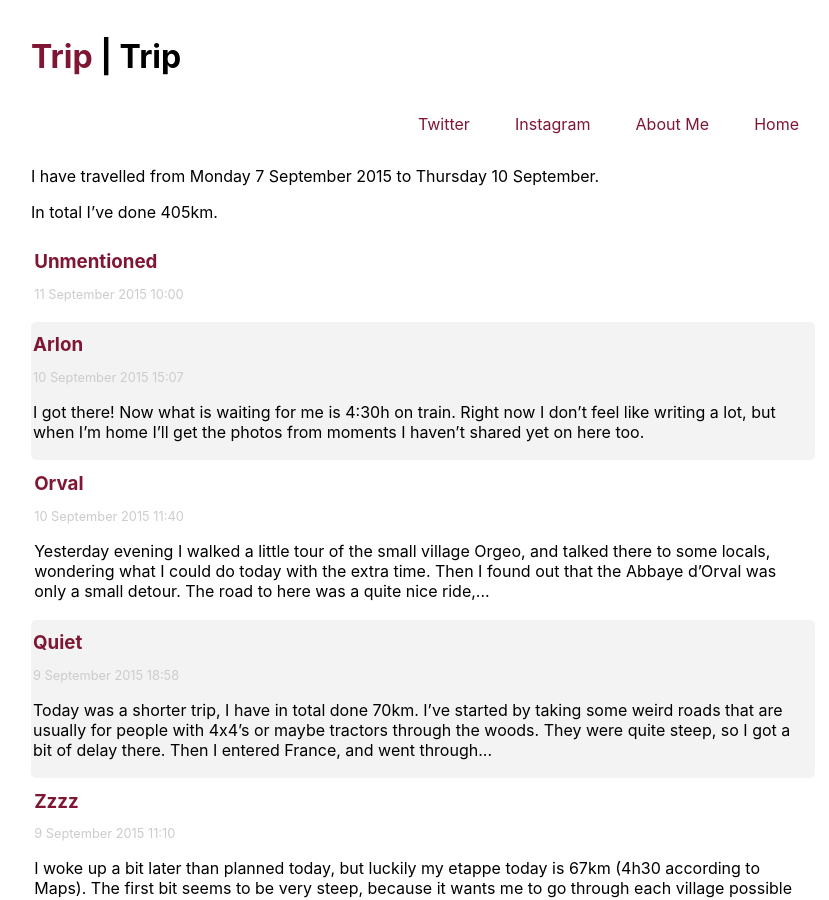
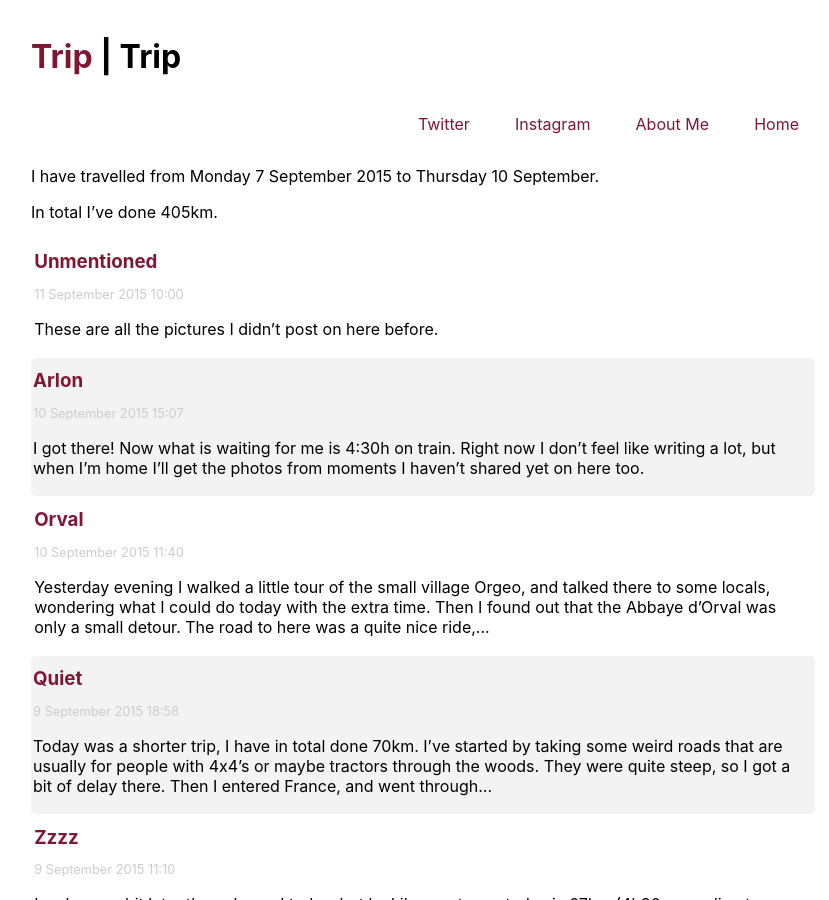
Before and after one commit to Haroenv/trip, a Jekyll site: the page built from index.md, in a window 1280 px wide and 900 px high. Shown: the whole window, without its empty margins (217-1046 px from the left). Built offline with Jekyll 4.4.1, drawn with Linux system fonts in a browser that asks for light colours; part of the change alters nothing that is shown.

```diff
--- a/_includes/header.html
+++ b/_includes/header.html
@@ -19,9 +19,9 @@
 	<link rel="icon" type="image/png" href="/favicon.png" />
 
 	<meta name="description" content="{{ page.content | replace: '\n',' ' |strip_html | truncatewords: 50 }}" />
-	<meta property="twitter:type" content="article">
-	<meta property="twitter:author" content="@haroenv">
-	<meta property="og:title" content="Haroen Viaene" />
+	<meta property="twitter:type" content="summary">
+	<meta property="twitter:site" content="@haroenv">
+	<meta property="og:title" content="Haroen's trip: {{page.title}}" />
 </head>
 <body>
 
--- a/_posts/2015-09-11-Unmentioned.md
+++ b/_posts/2015-09-11-Unmentioned.md
@@ -49,3 +49,4 @@ photos:
     img: https://instagram.com/p/7chQoxonpm/media?size=l
     caption: "Day 4: Orval Abbey and brewery"
 ---
+These are all the pictures I didn't post on here before.
```
